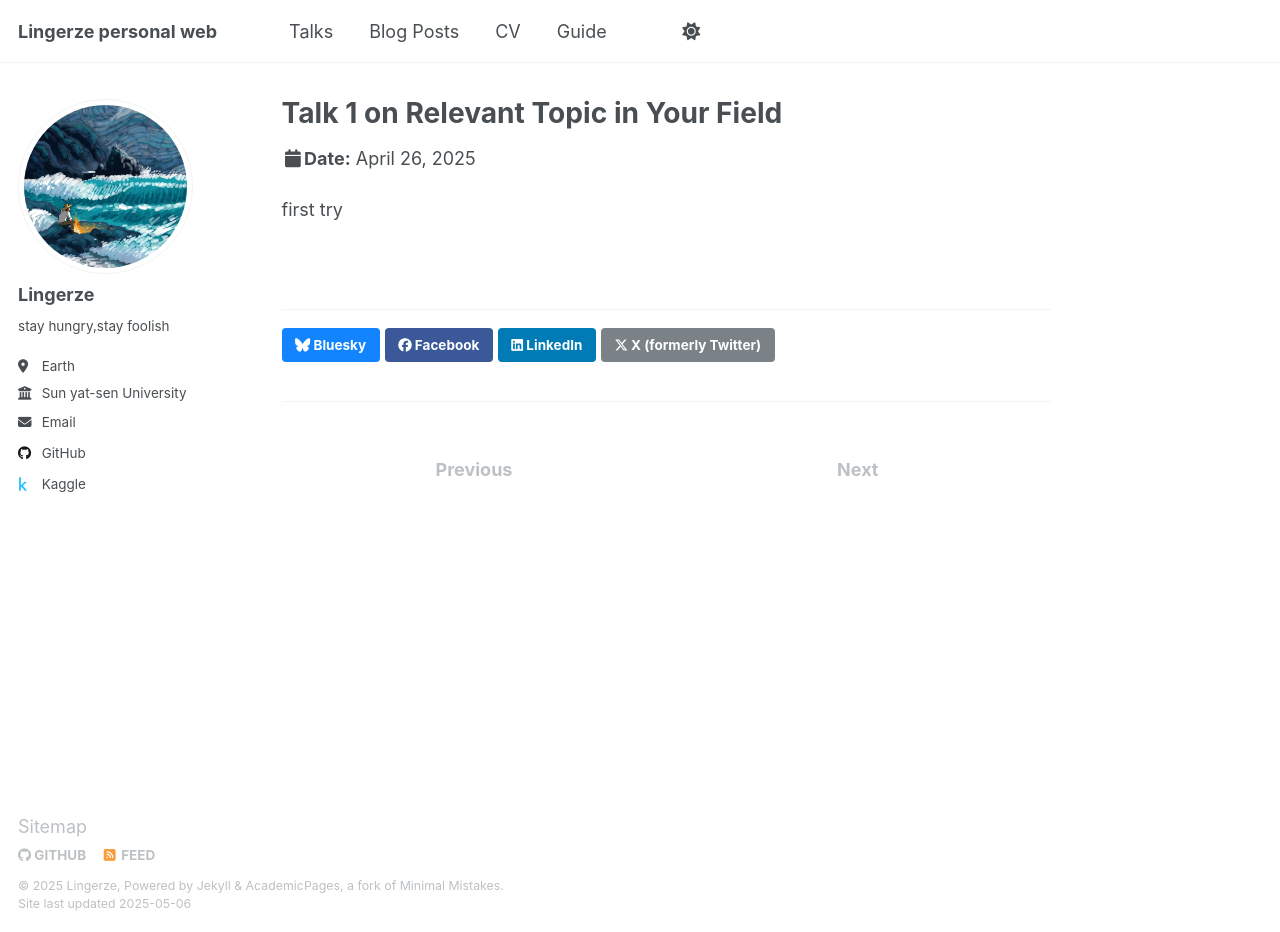
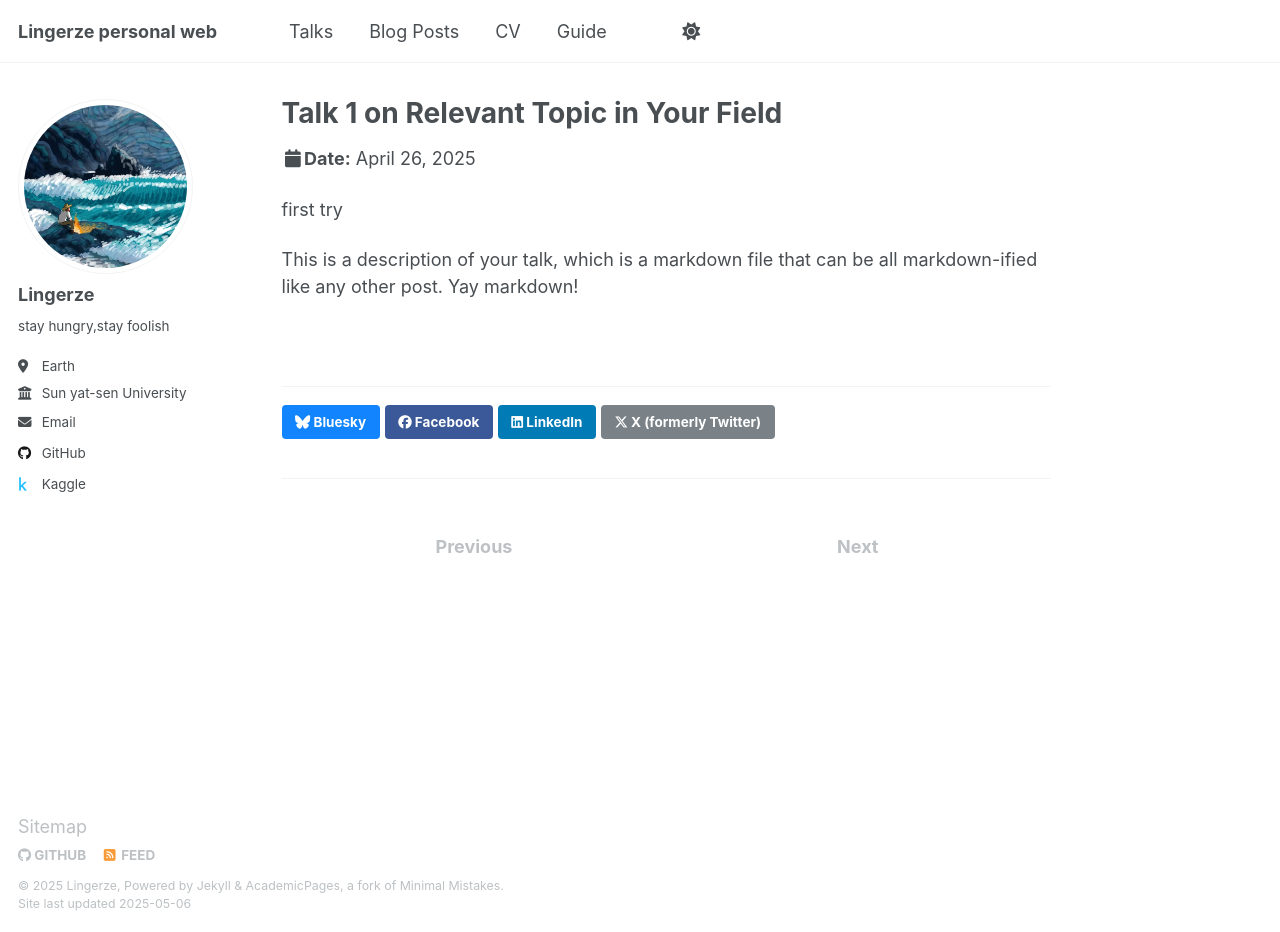
Before and after one commit to lingerze/lingerze.github.io, a Jekyll site: the page built from _talks/2012-03-01-talk-1.md, in a window 1280 px wide and 932 px high. Built offline with Jekyll 4.4.1, drawn with Linux system fonts in a browser that asks for light colours.

Commit message:
Update 2012-03-01-talk-1.md

```diff
--- a/_talks/2012-03-01-talk-1.md
+++ b/_talks/2012-03-01-talk-1.md
@@ -9,3 +9,5 @@ location: "Canton,China"
 ---
 
 first try
+
+This is a description of your talk, which is a markdown file that can be all markdown-ified like any other post. Yay markdown!
```
